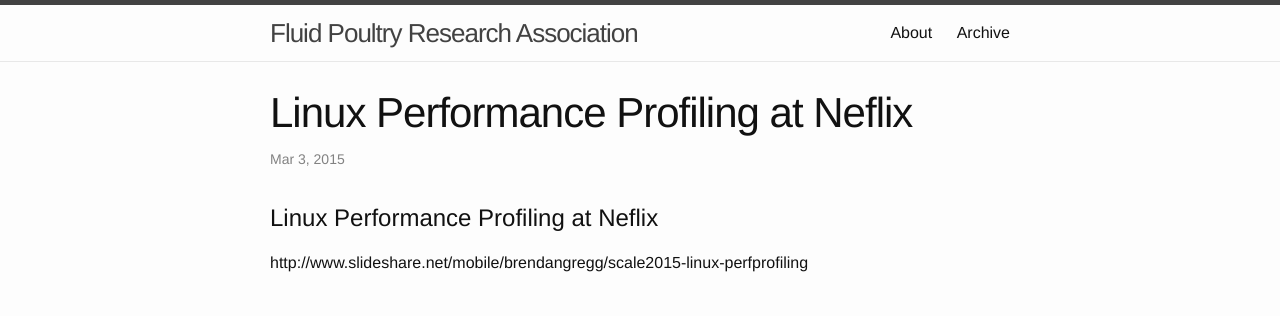
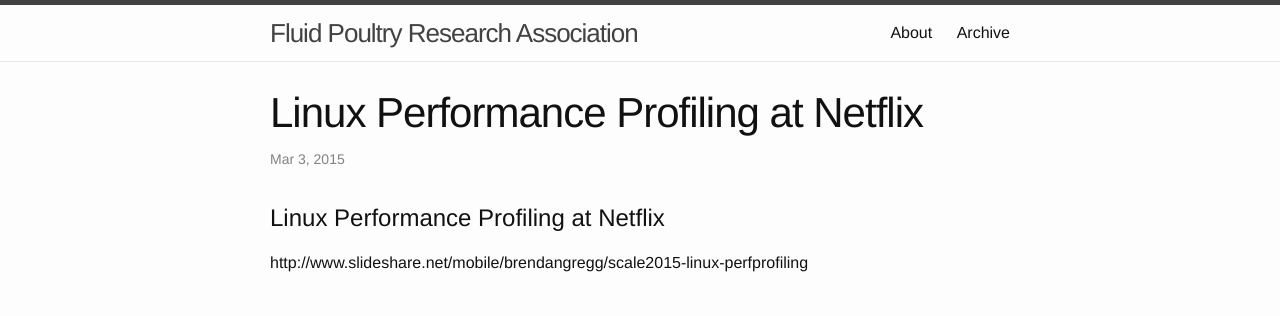
Before and after one commit to liquidchicken/liquidchicken.github.io, a Jekyll site: the page built from _posts/2015-03-03-linux-process-performance-profiling-at-netflix.md, in a window 1280 px wide. Shown: the top 316 px of the page. Built offline with Jekyll 4.4.1, drawn with Linux system fonts in a browser that asks for light colours; comment, search, counter and statistics services are not loaded.

Commit message:
Update 2015-03-03-linux-process-performance-profiling-at-netflix.md

```diff
--- a/_posts/2015-03-03-linux-process-performance-profiling-at-netflix.md
+++ b/_posts/2015-03-03-linux-process-performance-profiling-at-netflix.md
@@ -1,6 +1,6 @@
 ---
 layout: post
-title: Linux Performance Profiling at Neflix
+title: Linux Performance Profiling at Netflix
 ---
-# Linux Performance Profiling at Neflix
+# Linux Performance Profiling at Netflix
 http://www.slideshare.net/mobile/brendangregg/scale2015-linux-perfprofiling
```
